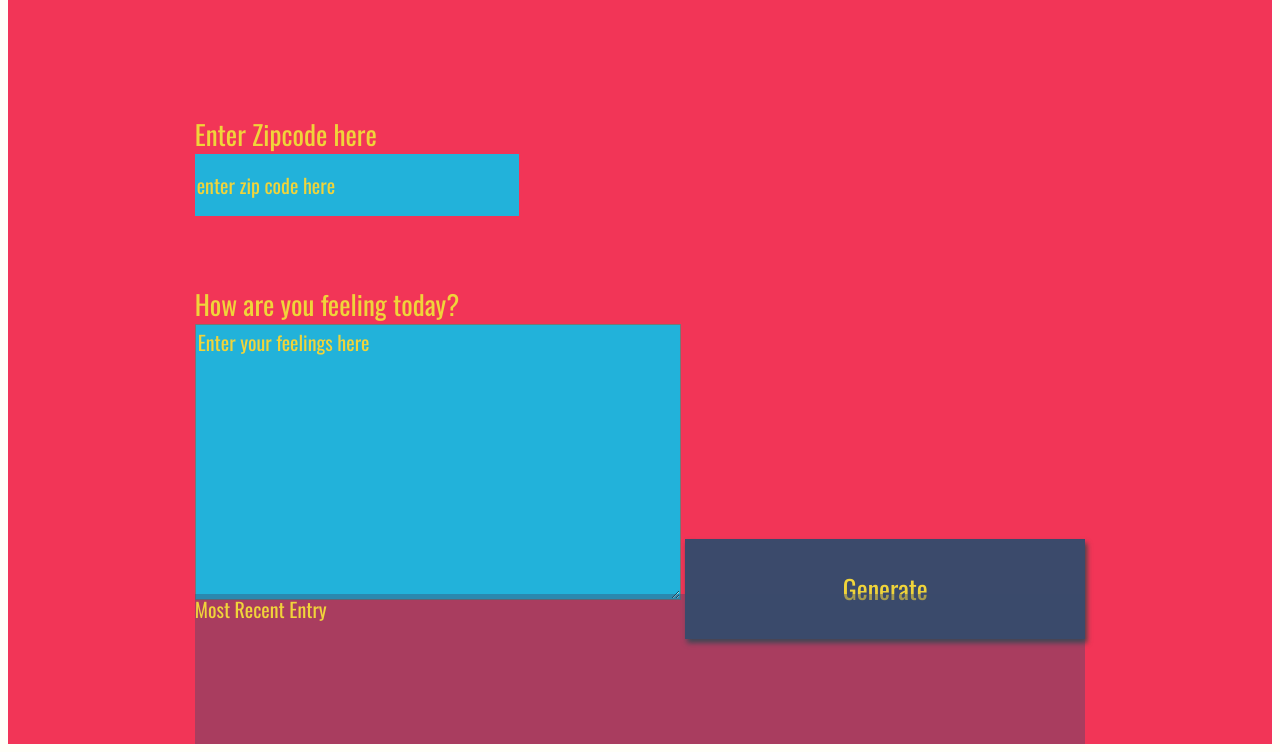
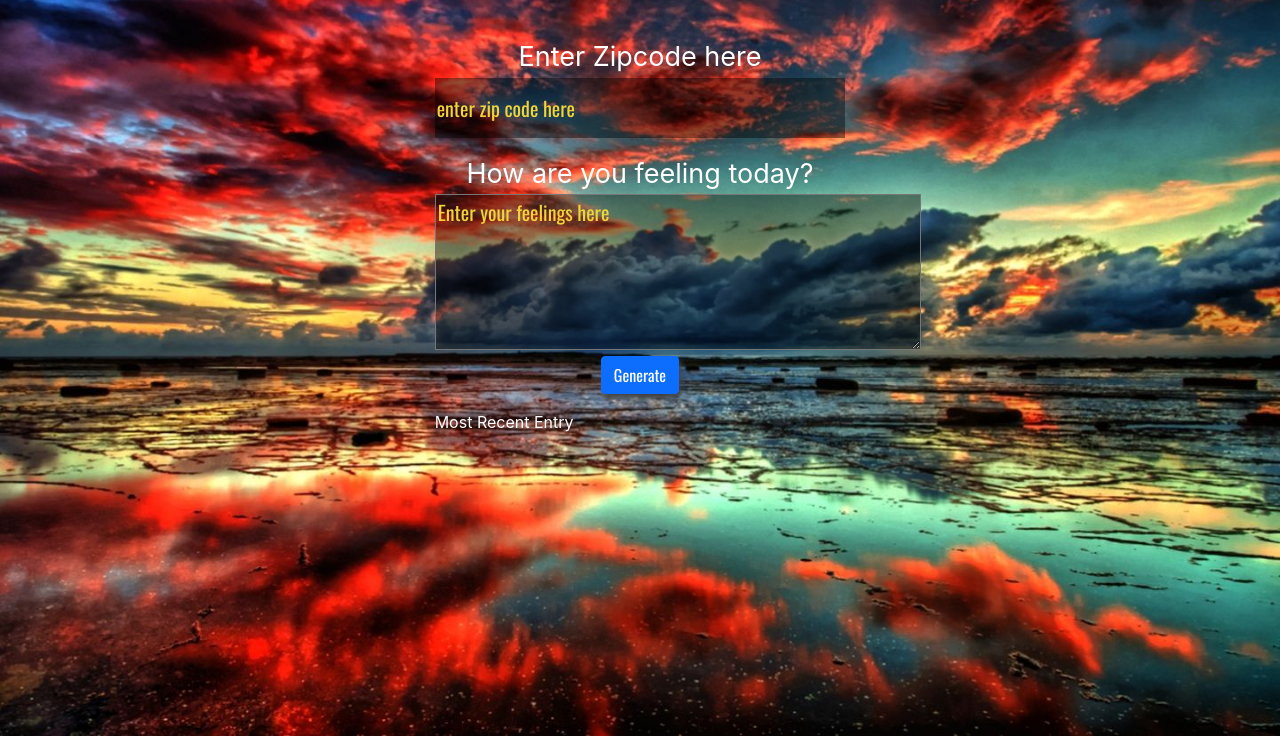
Before and after one commit to 0oM4R/Weather-Journal-App, a website: page website/index.html in a window 1280 px wide. Shown: the part 64-816 px from the top of the page. Drawn offline with nearby package versions, Linux system fonts and the light colour scheme; a web font is replaced by a local one.

Commit message:
update UI

```diff
--- a/server.js
+++ b/server.js
@@ -23,6 +23,8 @@ app.listen(3000,()=>{
     console.log('server start listing on port 3000')
 })
 
+
+// post route to store data in the serever
 app.post("/addData", (req, res)=>{
     projectData.date = req.body.date;
     projectData.temp = req.body.temp;
@@ -30,7 +32,7 @@ app.post("/addData", (req, res)=>{
     console.log(projectData)
     res.send(projectData);
 })
-
+// get route to get the stored data
 app.get("/allData", (req, res)=>{
     res.send(projectData)
 })
--- a/website/app.js
+++ b/website/app.js
@@ -8,14 +8,17 @@ let newDate = d.getMonth()+1+'.'+ d.getDate()+'.'+ d.getFullYear();
 
 btn.addEventListener('click',geneate);
 
+
 function geneate(e){
     e.preventDefault();
+    // get user input
     const zip =document.getElementById('zip').value;
     const content =document.getElementById('feelings').value;
     if(!zip){
+        //there is no zip code entered in
         alert('Please enter zip code');
     }else{
-        //get weather data
+    //get weather data
      const weather = getWeatherData(zip).then(
        (weather) => {
            // passing weather to the server with user content
@@ -23,6 +26,7 @@ function geneate(e){
             {date: newDate, temp: weather.main.temp, content: content })
             .then(
                 (projectData)=>{
+                    //passing data to updateUI
                     updateUI(projectData);
                 }
             )
@@ -36,6 +40,7 @@ function geneate(e){
 const getWeatherData = async(zip)=> {
     let response = await fetch(url+zip+apikey);
     try {
+        //convert to json format
         const weatherData = await response.json();
         return weatherData
     } catch (error){
@@ -52,6 +57,7 @@ const postData= async (url="",data={})=>{
             'content-type': 'application/json'
         },
         body: JSON.stringify({
+
             date : data.date,
             temp : data.temp,
             content: data.content,
@@ -66,12 +72,13 @@ const postData= async (url="",data={})=>{
 }
 
 const updateUI = async () => {
+    //get all data from the server
     const req =await fetch("http://localhost:3000/allData")
     try{
         const allData = await req.json()  ;
-        document.getElementById("date").innerHTML =allData.date;
-        document.getElementById("temp").innerHTML =allData.temp;
-        document.getElementById("content").innerHTML =allData.content;
+        document.getElementById("date").innerHTML ="today is: "+allData.date;
+        document.getElementById("temp").innerHTML ="temp: "+allData.temp;
+        document.getElementById("content").innerHTML ="you said: "+allData.content;
     }catch (error){
         console.log(error)
     }
--- a/website/index.html
+++ b/website/index.html
@@ -4,32 +4,52 @@
 <meta charset="UTF-8">
 <title>Weather Journal</title>
 <link href="https://fonts.googleapis.com/css?family=Oswald:400,600,700|Ranga:400,700&display=swap" rel="stylesheet">
+<link href="https://cdn.jsdelivr.net/npm/bootstrap@5.1.3/dist/css/bootstrap.min.css" rel="stylesheet" integrity="sha384-1BmE4kWBq78iYhFldvKuhfTAU6auU8tT94WrHftjDbrCEXSU1oBoqyl2QvZ6jIW3" crossorigin="anonymous">
 <link rel="stylesheet" href="style.css">
 </head>
  <body>
-<div id = "app">
-  <div class ="holder headline">
+<div id = "app ">
+  <div class="row justify-content-center">
+  <div class="col-8">
+
+  <div class="row justify-content-center pt-2">
+  <div class ="holder headline text-center">
     Weather Journal App
   </div>
-  <div class ="holder zip">
+  </div>
+
+  <div class="row justify-content-center pt-5">
+  <div class ="holder zip col-6 text-center">
     <label for="zip">Enter Zipcode here</label>
     <input type="text" id="zip" placeholder="enter zip code here">
   </div>
-  <div class ="holder feel">
+  </div>
+
+
+  <div class="row justify-content-center pt-3">
+  <div class ="holder feel col-6 text-center  ">
     <label for="feelings">How are you feeling today?</label>
-    <textarea class= "myInput" id="feelings" placeholder="Enter your feelings here" rows="9" cols="50"></textarea>
-    <button id="generate" type = "submit"> Generate </button>
+    <textarea class= "myInput" id="feelings" placeholder="Enter your feelings here" rows="5" cols="50"></textarea>
+    <button id="generate" class="btn btn-primary text-justify" type = "submit"> Generate </button>
   </div>
-  <div class ="holder entry">
-    <div class = "title">Most Recent Entry</div>
+</div>
+
+<div class="row justify-content-center pt-3">
+  <div class ="holder entry col-6">
+  <div class = "title">Most Recent Entry</div>
    <div id = "entryHolder">
     <div id = "date"></div>
    <div id = "temp"></div>
    <div id = "content"></div>
   </div>
   </div>
+</div>
+
+
+    </div>
   </div>
+</div>
 <script src="app.js" type="text/javascript"></script>
-
+<script src="https://cdn.jsdelivr.net/npm/bootstrap@5.1.3/dist/js/bootstrap.bundle.min.js" integrity="sha384-ka7Sk0Gln4gmtz2MlQnikT1wXgYsOg+OMhuP+IlRH9sENBO0LRn5q+8nbTov4+1p" crossorigin="anonymous"></script>
 </body>
 </html>
--- a/website/style.css
+++ b/website/style.css
@@ -1,6 +1,11 @@
 body{
-    background: #fffff8;
+
+    background-image: url(./img/1540001.jpg);
+    background-repeat: no-repeat;
+    background-size: cover;
     font-family: -apple-system, BlinkMacSystemFont, sans-serif;
+    overflow: hidden;
+    color :white
 }
 
 #app{
@@ -8,7 +13,6 @@ body{
     grid-auto-rows: minmax(150px, auto);
     /* grid-template-columns:  */
     height:100vh;
-    background: #f23557;
     color: #f0d43a;
     justify-content: center;
     grid-gap: 1em;
@@ -21,10 +25,12 @@ body{
 }
 
 .entry{
-    background: rgba(59, 74, 107, .4);
+
 }
 
 #entryHolder{
+     color: #f04f3aef;
+     background-color:#00000098;
 
 }
 
@@ -41,7 +47,7 @@ body{
 }
 
 .headline {
-
+font-size: 30px
 }
 .title{
 
@@ -56,8 +62,8 @@ label{
 input{
     display:block;
     height: 60px;
-    width: 320px;
-    background:#22b2da;
+    width: 100%;
+    background:#0000006c;
     color: #f0d43a;
     font-size: 20px;
     font-family: 'Oswald', sans-serif;
@@ -65,11 +71,10 @@ input{
 }
 
 button{
-    width: 400px;
-    height: 100px;
-    background: #3b4a6b;
+
+    background: #0c2e77;
     color: #f0d43a;
-    font-size: 26px;
+
     font-family: 'Oswald', sans-serif;
     border: none;
     box-shadow: 2px 4px 5px #444;
@@ -79,7 +84,7 @@ h1{
 }
 
 textarea{
-    background:#22b2da;
+    background:#0000006c;
     color: #f0d43a;
     font-size: 20px;
     font-family: 'Oswald', sans-serif;
```
Also changed, not shown: website/img/1540001.jpg (added), 1 other file.
